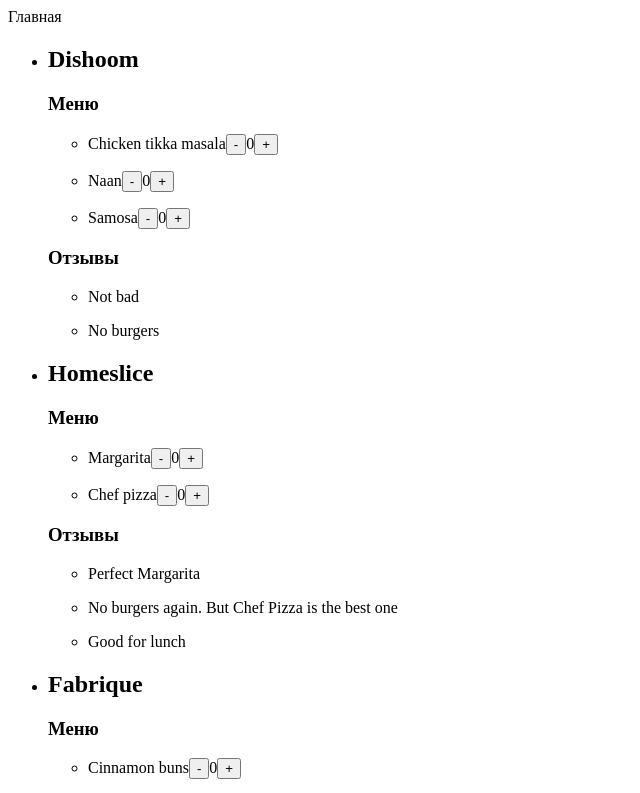
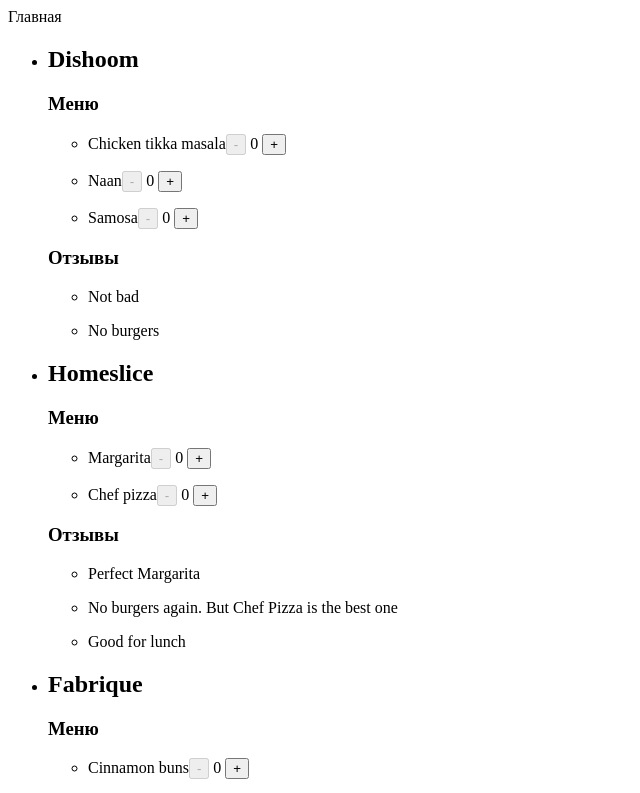
Before and after one commit to aliya-niki/anyfood, a React (Vite) app: page / in a window 1280 px wide. Shown: the top 793 px of the page, without its empty margins (0-640 px from the left). Built offline with nearby package versions, Linux system fonts and the light colour scheme.

Commit message:
lecture-2: edit counter in dish component

```diff
--- a/src/components/dish/component.jsx
+++ b/src/components/dish/component.jsx
@@ -4,25 +4,19 @@
   const [count, setCount] = useState(0);
 
   const plusHandler = () => {
-    if (count >= 5) {
-      return;
-    }
     setCount(count + 1);
   };
 
   const minusHandler = () => {
-    if (count <= 0) {
-      return;
-    }
     setCount(count - 1);
   };
 
   return (
     <p>
       {dish.name}
-      <button type="button" onClick={minusHandler}>-</button>
-      <span>{count}</span>
-      <button type="button" onClick={plusHandler}>+</button>
+      <button type="button" onClick={minusHandler} disabled={count===0}> - </button>
+      <span> {count} </span>
+      <button type="button" onClick={plusHandler} disabled={count===5}> + </button>
     </p>
   );
 };
```
